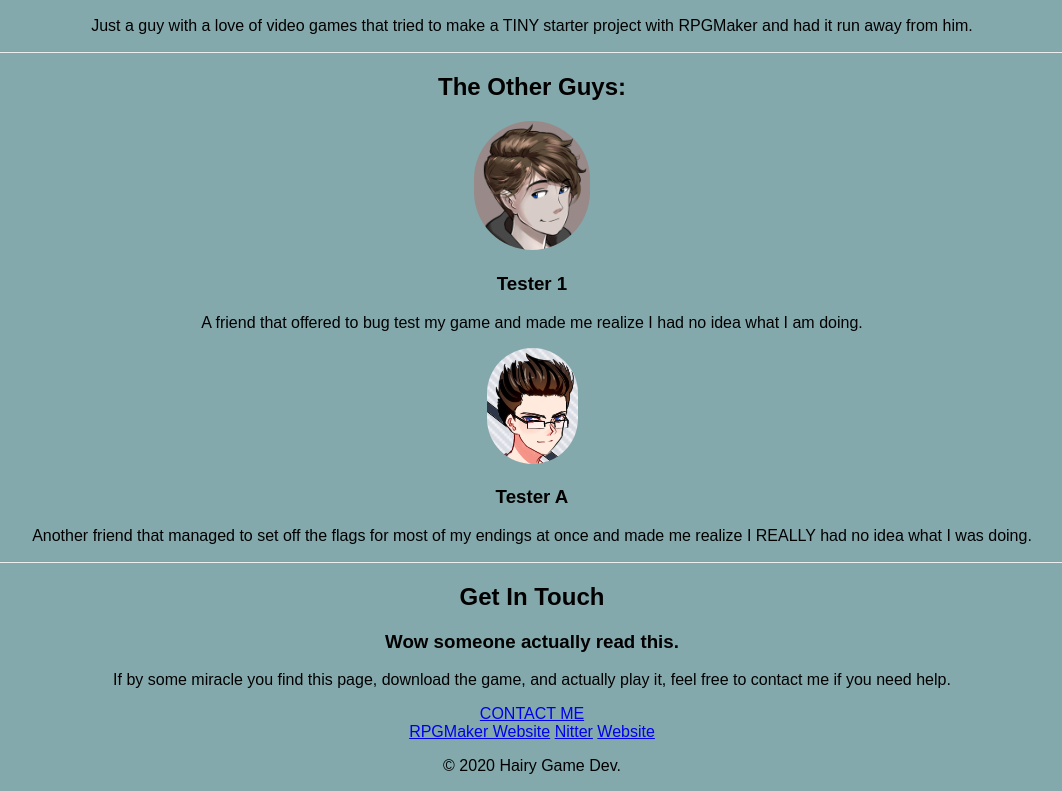
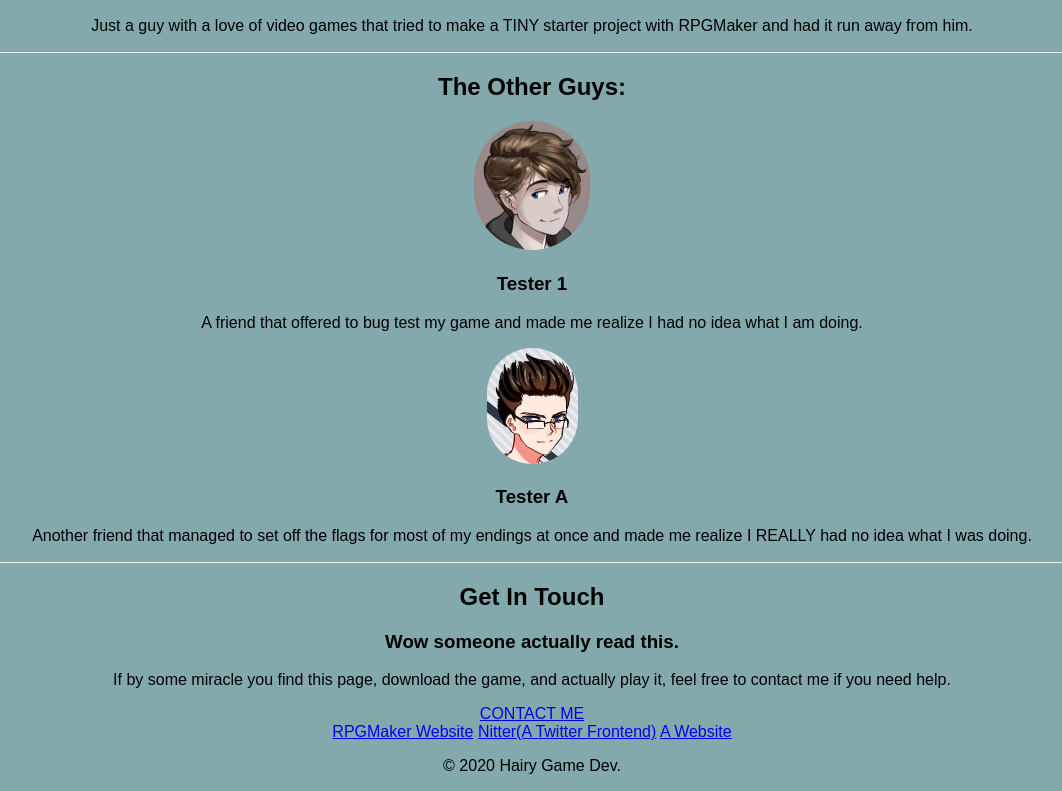
Before and after one commit to AHairyGameDev/cv, a plain HTML site: page index.html in a window 1280 px wide. Shown: the part 756-1547 px from the top of the page, without its empty margins (108-1170 px from the left). Drawn offline with Linux system fonts and the light colour scheme.

Commit message:
Fixed links... again

```diff
--- a/index.html
+++ b/index.html
@@ -46,8 +46,8 @@
 
     <div class="bottom-container">
       <a class="footer-link" href="https://rpgmaker.net/">RPGMaker Website</a>
-      <a class="footer-link" href="https://nitter.net/">Nitter</a>
-      <a class="footer-link" href="https://www.wikipedia.org/">Website</a>
+      <a class="footer-link" href="https://nitter.net/FloridaMan__">Nitter(A Twitter Frontend)</a>
+      <a class="footer-link" href="https://en.wikipedia.org/wiki/Mantis_shrimp">A Website</a>
       <p>© 2020 Hairy Game Dev.</p>
     </div>
   </body>
```
